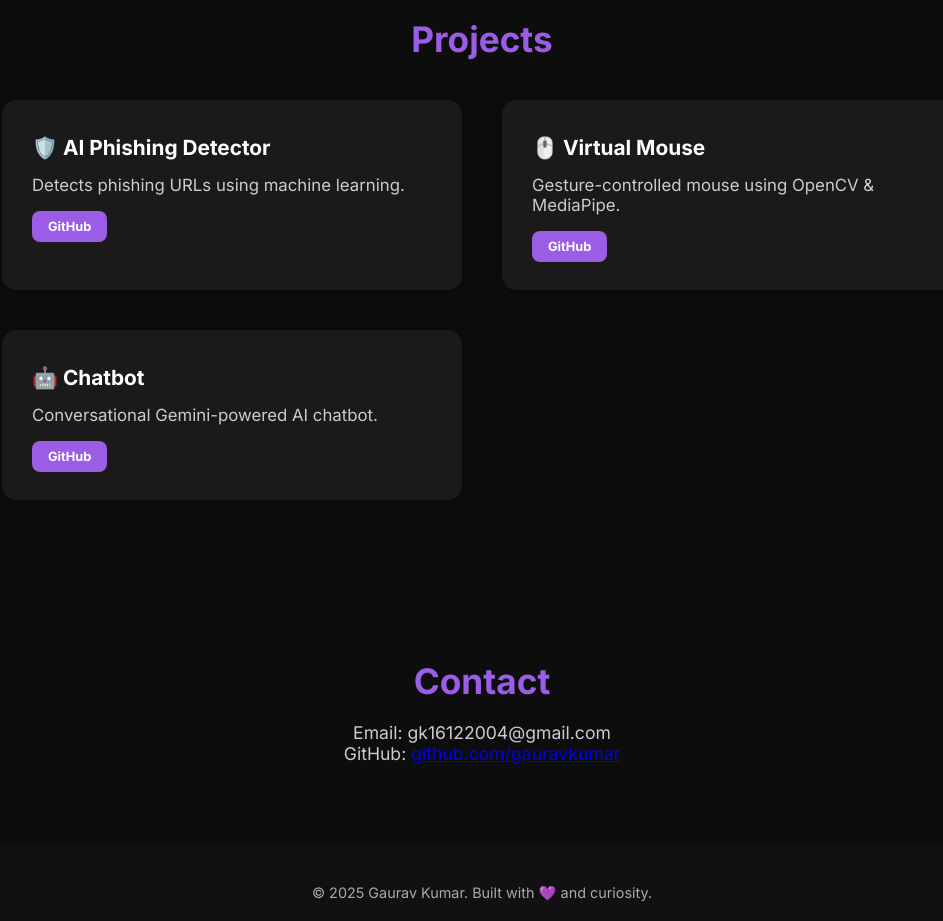
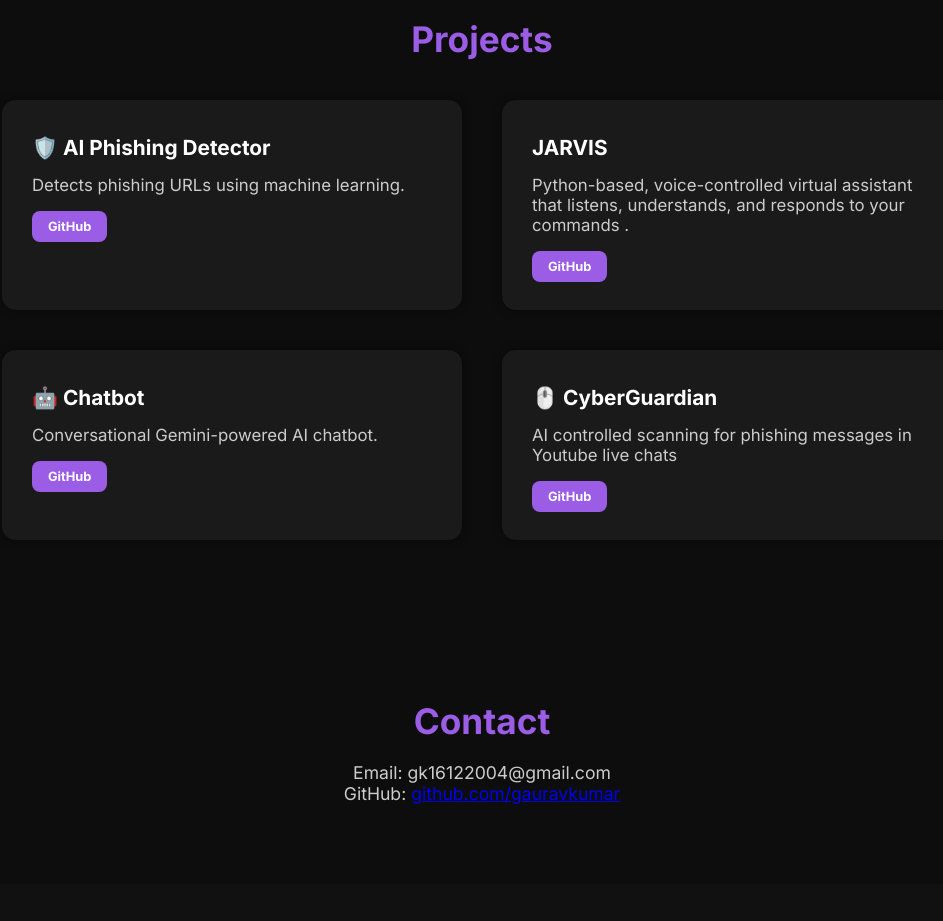
Before and after one commit to saturn-16/Portfolio, a plain HTML site: page index.html in a window 1280 px wide. Shown: the part 1300-2221 px from the top of the page, without its empty margins (158-1101 px from the left). Drawn offline with Linux system fonts and the light colour scheme.

Commit message:
Update index.html

```diff
--- a/index.html
+++ b/index.html
@@ -54,14 +54,19 @@ While I’m still learning, I believe in solving real problems with technology.
         <a href="https://github.com/saturn-16/AI-Phishing-Detection-Web-App" class="btn small" target="_blank">GitHub</a>
       </div>
       <div class="project-card">
-        <h3>🖱️ Virtual Mouse</h3>
-        <p>Gesture-controlled mouse using OpenCV & MediaPipe.</p>
-        <a href="https://github.com/saturn-16/AI-VIRTUAL-MOUSE" class="btn small" target="_blank">GitHub</a>
+        <h3>JARVIS</h3>
+        <p>Python-based, voice-controlled virtual assistant that listens, understands, and responds to your commands .</p>
+        <a href="https://github.com/saturn-16/JARVIS" class="btn small" target="_blank">GitHub</a>
       </div>
       <div class="project-card">
         <h3>🤖 Chatbot</h3>
         <p>Conversational Gemini-powered AI chatbot.</p>
         <a href="https://github.com/saturn-16/ChatterBuddy-Your-AI-WhatsApp-Sidekick" class="btn small" target="_blank">GitHub</a>
+      </div>
+      <div class="project-card">
+        <h3>🖱️ CyberGuardian</h3>
+        <p>AI controlled scanning for phishing messages in Youtube live chats</p>
+        <a href="https://github.com/saturn-16/CyberGuardian" class="btn small" target="_blank">GitHub</a>
       </div>
     </div>
   </section>
```
